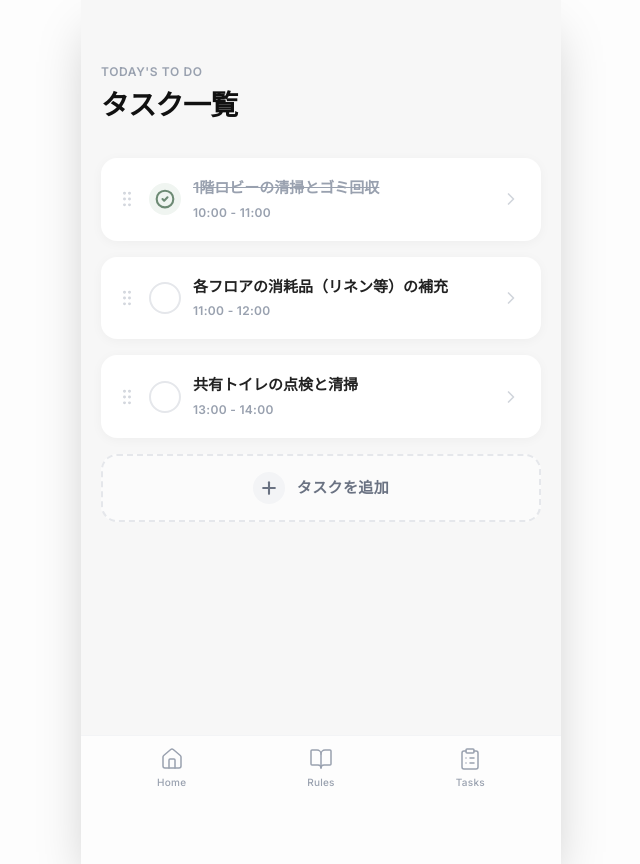
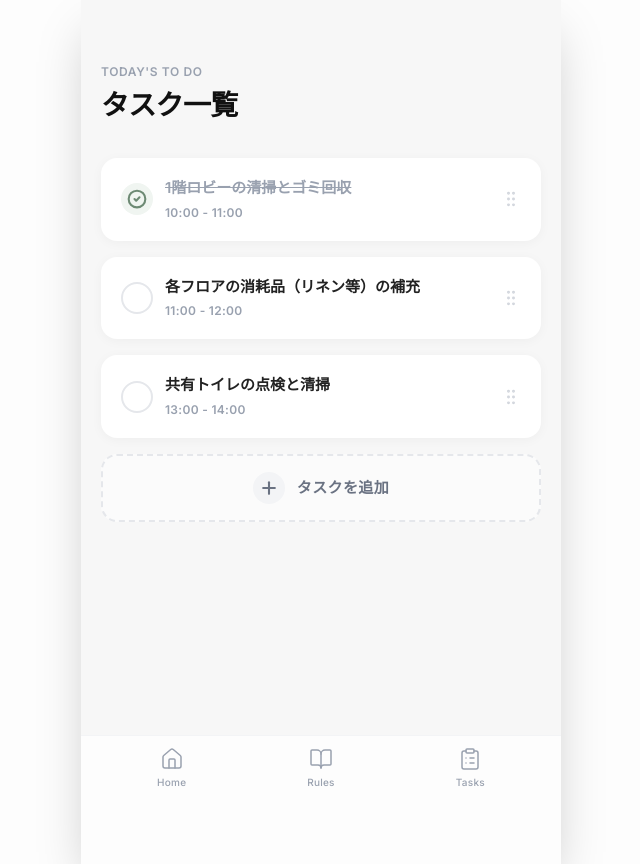
Before and after one commit to kazumakazuma0123/hotel-cleaning-app, a Next.js app: page /tasks in a window 1280 px wide. Shown: the whole page, without its empty margins (319-959 px from the left). Built offline with nearby package versions, Linux system fonts and the light colour scheme.

Commit message:
style(ui): move drag handle to right side, remove chevron icon

```diff
--- a/src/app/tasks/page.tsx
+++ b/src/app/tasks/page.tsx
@@ -59,16 +59,6 @@ function SortableTaskCard({
             className={`bg-white rounded-2xl p-5 shadow-[0_2px_12px_rgba(0,0,0,0.04)] flex items-center gap-3 cursor-pointer ${isDragging ? "shadow-xl scale-[1.02]" : ""}`}
             onClick={() => onSelect(task)}
         >
-            {/* Drag Handle */}
-            <div
-                className="shrink-0 touch-none cursor-grab active:cursor-grabbing text-gray-300 -ml-1"
-                {...attributes}
-                {...listeners}
-                onClick={(e) => e.stopPropagation()}
-            >
-                <GripVertical className="w-5 h-5" strokeWidth={1.5} />
-            </div>
-
             {/* Status Icon */}
             <div
                 className="shrink-0 cursor-pointer transition-transform hover:scale-110 active:scale-95"
@@ -103,9 +93,14 @@ function SortableTaskCard({
                 </div>
             )}
 
-            {/* Chevron */}
-            <div className="shrink-0">
-                <ChevronRight className="w-5 h-5 text-gray-300" strokeWidth={2} />
+            {/* Drag Handle (right side) */}
+            <div
+                className="shrink-0 touch-none cursor-grab active:cursor-grabbing text-gray-300"
+                {...attributes}
+                {...listeners}
+                onClick={(e) => e.stopPropagation()}
+            >
+                <GripVertical className="w-5 h-5" strokeWidth={1.5} />
             </div>
         </div>
     );
```
